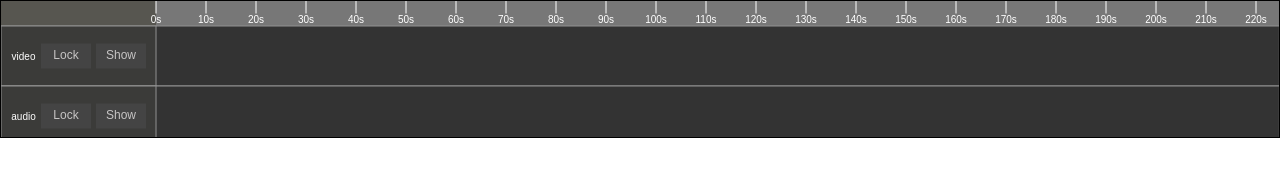
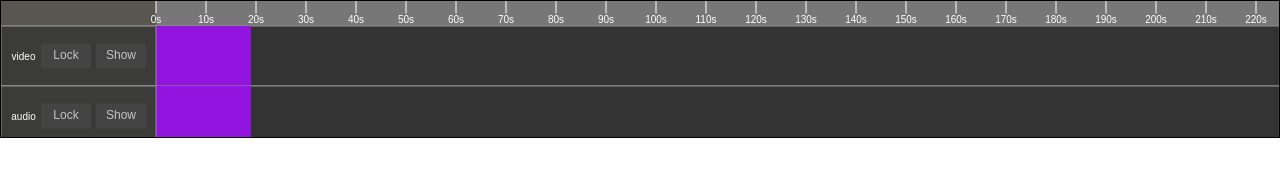
Before and after one commit to Dvorakcs/VanVince, a plain HTML site: page index.html in a window 1280 px wide. Drawn offline with Linux system fonts and the light colour scheme.

Commit message:
Add videoCanal class and integrate keyboard and mouse input handling; update canal and timeLine classes for new functionality

```diff
--- a/index.html
+++ b/index.html
@@ -15,9 +15,12 @@
         </div>
     </div>
     <script src="./src/ferramentas/canvas/canvas.js" type="text/javascript" ></script>
+    <script src="./src/ferramentas/inputs/keyboard.js" type="text/javascript" ></script>
+    <script src="./src/ferramentas/inputs/mouse.js" type="text/javascript" ></script>
     <script src="./src/components/elementos/botao.js" type="text/javascript" ></script>
     <script src="./src/components/timeLine/reguaTempo.js" type="text/javascript" ></script>
     <script src="./src/components/timeLine/canalProps.js" type="text/javascript" ></script>
+    <script src="./src/components/timeLine/videoCanal.js" type="text/javascript" ></script>
     <script src="./src/components/timeLine/canal.js" type="text/javascript" ></script>
     <script src="./src/components/timeLine/timeLine.js" type="text/javascript" ></script>
     <script src="app.js" type="text/javascript" ></script>
--- a/src/components/timeLine/canal.js
+++ b/src/components/timeLine/canal.js
@@ -5,15 +5,22 @@ class canal{
     #x = 0;
     #y = 0;
     #tipo = 'video';
+    #videoCanal = [];
     constructor(x,y,width, height,tipo){
         this.#width = width;
         this.#height = height;
         this.#tipo = tipo;
         this.#x = x;
         this.#y = y;
+        this.#videoCanal.push(new videoCanal(30* 5,this.#y,this.#width, this.#height));
         this.inicializarProps();
     }
 
+    update(){
+        this.#videoCanal.forEach(canal => {
+            canal.update();
+          });
+    }
     inicializarProps(){
         this.#props.push(new canalProps(this.#x,this.#y,155,this.#height ,this.#tipo));
     }
@@ -23,6 +30,10 @@ class canal{
         contexto.fillRect(this.#x, this.#y, this.#width, this.#height);
         contexto.strokeStyle = '#919191ff';
         contexto.strokeRect(this.#x, this.#y, this.#width, this.#height);
+         this.#videoCanal.forEach(canal => {
+          canal.draw(contexto);
+        });
+
         this.#props.forEach(prop => {
             prop.draw(contexto);
         })
--- a/src/components/timeLine/timeLine.js
+++ b/src/components/timeLine/timeLine.js
@@ -2,6 +2,8 @@ class timeLine{
     #width = 0;
     #height = 0;
     #canais = [];
+
+    #audioCanal = [];
     #reguaTempo = null;
     constructor(width, height){
       this.#width = width;
@@ -9,10 +11,14 @@ class timeLine{
       this.#canais.push(new canal(0,this.#height/2*this.#canais.length+ 25,this.#width, this.#height/2,'video'));
       this.#canais.push(new canal(0,this.#height/2*this.#canais.length+25,this.#width , this.#height/2,'audio'));
       this.#reguaTempo = new reguaTempo(155,0,this.#width - 155,25);
+
     }
 
     update(){
       this.#reguaTempo.update();
+      this.#canais.forEach(canal => {
+        canal.update();
+      });
     }
 
     draw(contexto){
@@ -21,9 +27,12 @@ class timeLine{
         contexto.fillStyle = '#575650';
         contexto.fillRect(0, 0, this.#width, this.#height);
         this.#reguaTempo.draw(contexto);
+
         this.#canais.forEach(canal => {
           canal.draw(contexto);
         });
 
+
+
     }
 }
--- /dev/null
+++ b/src/components/timeLine/videoCanal.js
@@ -0,0 +1,26 @@
+class videoCanal{
+    #width;
+    #height
+    #tipo;
+    #x
+    #y
+    #timepoInicio = 20 * 5;
+    #timepoFim = 40 * 5;
+
+    constructor(x, y, width, height, tipo){
+        this.#width = width;
+        this.#height = height;
+        this.#tipo = tipo;
+        this.#x = x;
+        this.#y = y;
+    }
+    update(){
+       // this.#x += 0.1;
+    }
+    draw(contexto){
+        contexto.fillStyle = '#9414dfff';
+        contexto.fillRect(this.#x + this.#timepoInicio, this.#y, this.#timepoInicio - this.#timepoFim, this.#height);
+        contexto.strokeStyle = '#440557ff';
+        contexto.fillRect(this.#x + this.#timepoInicio, this.#y, this.#timepoInicio - this.#timepoFim, this.#height);
+    }
+}
--- /dev/null
+++ b/src/ferramentas/inputs/keyboard.js
@@ -0,0 +1,5 @@
+class keyboard{
+    constructor(){
+
+    }
+}
--- /dev/null
+++ b/src/ferramentas/inputs/mouse.js
@@ -0,0 +1,5 @@
+class mouse{
+    constructor(){
+
+    }
+}
```
